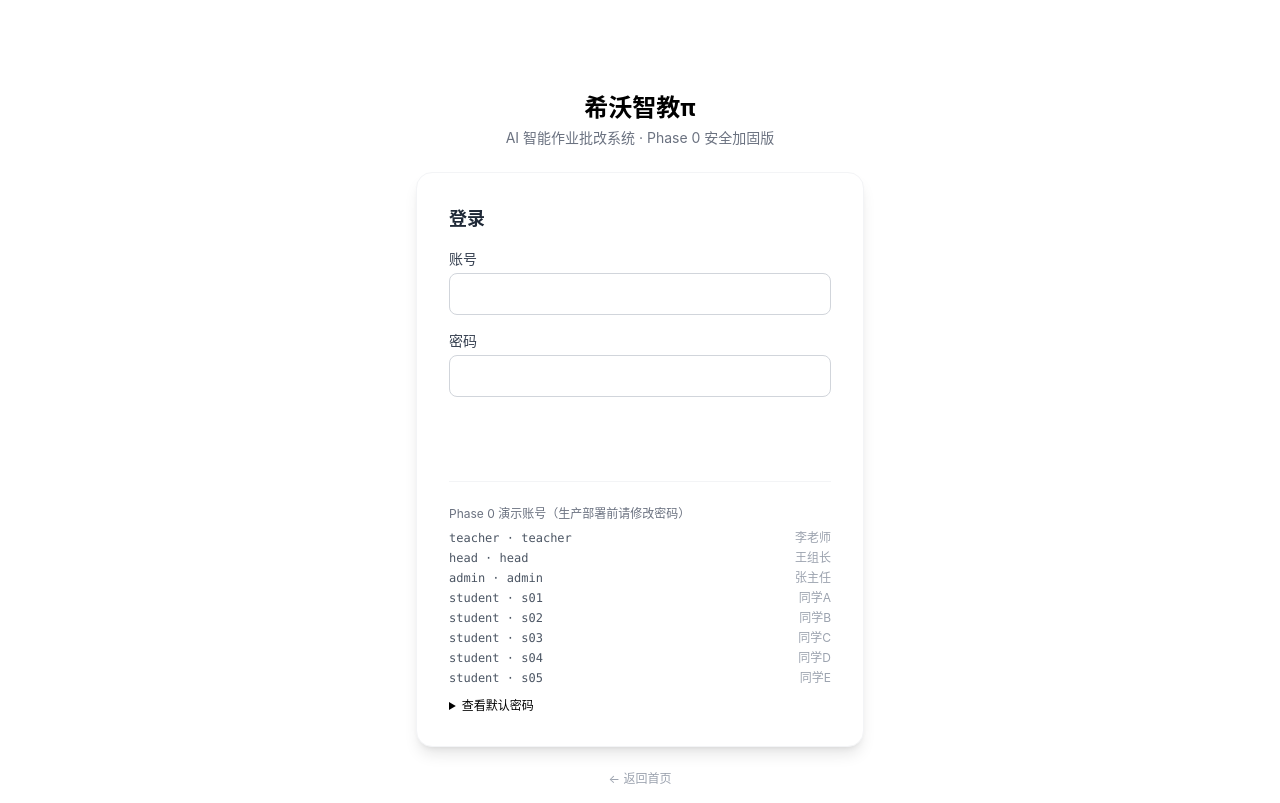
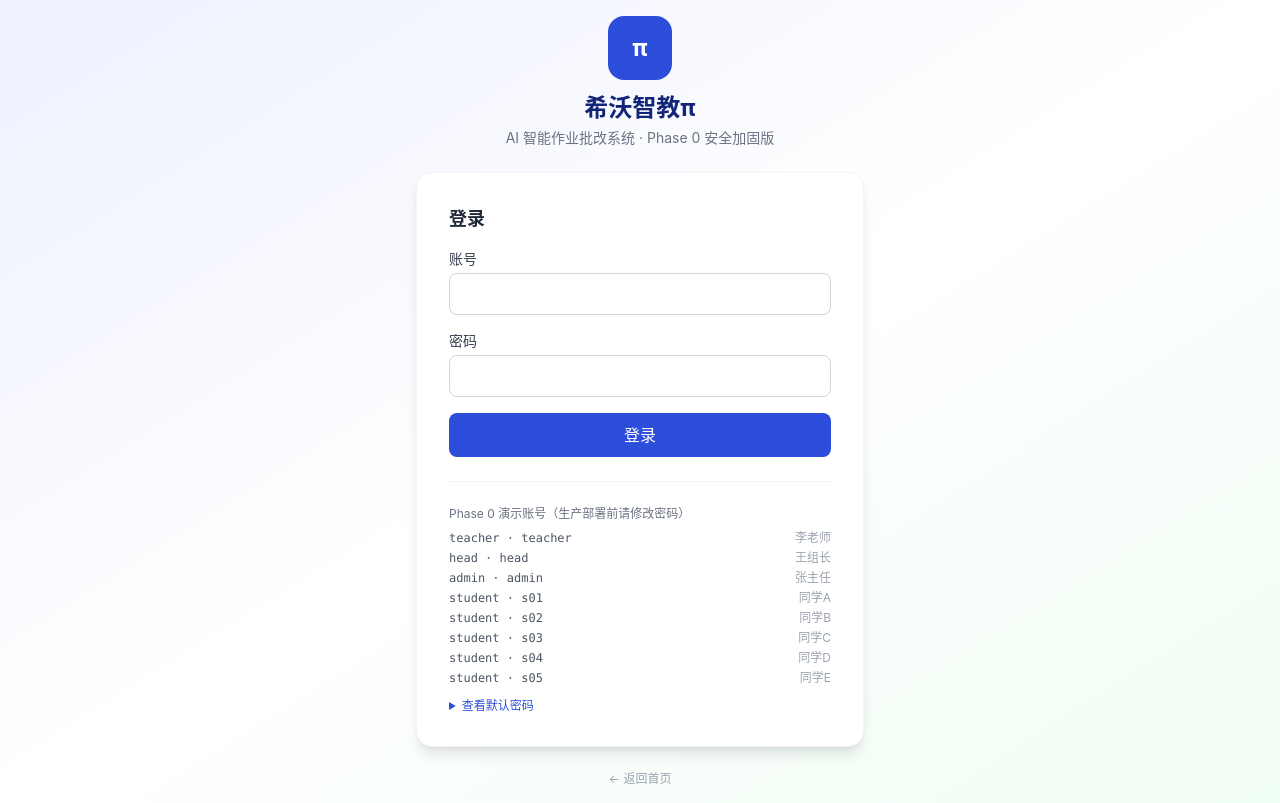
Before and after one commit to yuuumc/Seewo-AI-Challenge, a Flask app: page /login in a window 1280 px wide. Run offline with Flask 3, Linux system fonts and the light colour scheme; some libraries are stand-ins or nearby versions.

Commit message:
fix: login.html add tailwind.config for custom colors

```diff
--- a/Seewo-AI-Challenge/demo/templates/login.html
+++ b/Seewo-AI-Challenge/demo/templates/login.html
@@ -5,6 +5,39 @@
   <meta name="viewport" content="width=device-width, initial-scale=1.0">
   <title>登录 — 希沃智教π</title>
   <script src="https://cdn.tailwindcss.com"></script>
+  <script>
+    tailwind.config = {
+      theme: {
+        extend: {
+          colors: {
+            primary: {50:'#eef1fe',100:'#dde3fd',200:'#bbc7fb',300:'#8a9ff7',400:'#4a6cf7',500:'#2d4edb',600:'#1e3ab8',700:'#172d94',800:'#122578',900:'#0e1d62'},
+            accent: {50:'#f0fdf4',100:'#dcfce7',500:'#10b981',700:'#047857'},
+            danger: {50:'#fef2f2',100:'#fee2e2',500:'#ef4444',700:'#b91c1c'},
+            warm: {50:'#fffbeb',100:'#fef3c7',500:'#f59e0b',700:'#b45309'},
+          },
+          fontFamily: {
+            sans: ['-apple-system','BlinkMacSystemFont','"Segoe UI"','"PingFang SC"','"Microsoft YaHei"','"Noto Sans CJK SC"','sans-serif'],
+          },
+          animation: {
+            'fade-in': 'fadeIn 0.5s ease-out',
+            'slide-up': 'slideUp 0.5s ease-out',
+            'slide-down': 'slideDown 0.3s ease-out',
+            'scale-in': 'scaleIn 0.3s ease-out',
+            'pulse-soft': 'pulseSoft 2s ease-in-out infinite',
+            'shimmer': 'shimmer 1.5s infinite',
+          },
+          keyframes: {
+            fadeIn: { '0%': { opacity: '0' }, '100%': { opacity: '1' } },
+            slideUp: { '0%': { opacity: '0', transform: 'translateY(20px)' }, '100%': { opacity: '1', transform: 'translateY(0)' } },
+            slideDown: { '0%': { opacity: '0', transform: 'translateY(-10px)' }, '100%': { opacity: '1', transform: 'translateY(0)' } },
+            scaleIn: { '0%': { opacity: '0', transform: 'scale(0.95)' }, '100%': { opacity: '1', transform: 'scale(1)' } },
+            pulseSoft: { '0%,100%': { opacity: '1' }, '50%': { opacity: '0.7' } },
+            shimmer: { '0%': { backgroundPosition: '-200% 0' }, '100%': { backgroundPosition: '200% 0' } },
+          }
+        }
+      }
+    }
+  </script>
   <style>
     body { font-family: -apple-system, BlinkMacSystemFont, "Segoe UI", "PingFang SC", "Microsoft YaHei", "Noto Sans CJK SC", sans-serif; }
   </style>
```
